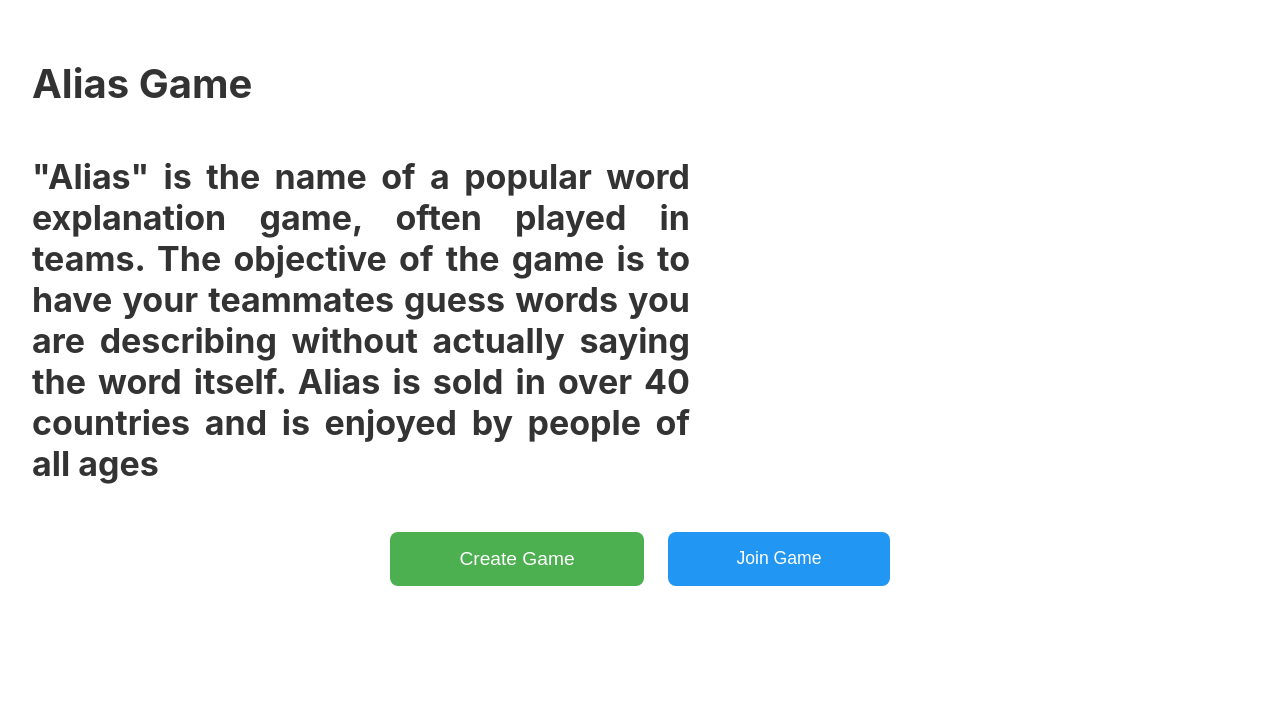
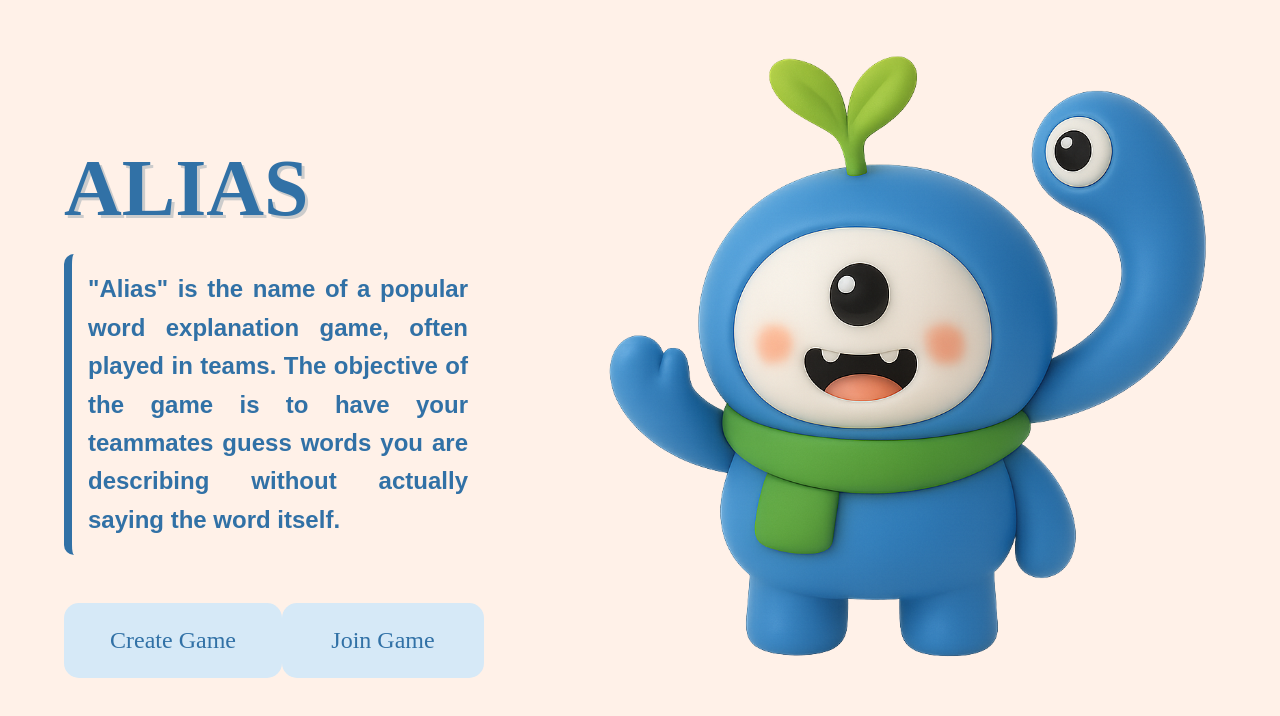
Before and after one commit to Team26SWP/InnoAlias, a React (Create React App) app in the folder frontend/: page / in a window 1280 px wide. Shown: the top 716 px of the page. Built offline with nearby package versions, Linux system fonts and the light colour scheme.

Commit message:
Merged branches

```diff
--- a/frontend/src/components/Home.tsx
+++ b/frontend/src/components/Home.tsx
@@ -1,6 +1,7 @@
 import React from 'react';
 import { useNavigate } from 'react-router-dom';
 import '../style/Home.css';
+import characterImg from '../assets/character.png';
 
 const Home: React.FC = () => {
   const navigate = useNavigate();
@@ -14,14 +15,11 @@
   };
 
   return (
+    <div className ="home-wrapper">
     <div className="home-container">
-      <h1>Alias Game</h1>
-      <h2>"Alias" is the name of a popular word
-        explanation game, often played in
-        teams. The objective of the game is to have your
-        teammates guess words you are describing without actually
-        saying the word itself. Alias is sold in over 40 countries
-        and is enjoyed by people of all ages</h2>
+      <h1>ALIAS</h1>
+      <h2>"Alias" is the name of a popular word explanation game, often played in teams. The objective of the game is
+          to have your teammates guess words you are describing without actually saying the word itself.</h2>
       <div className="home-options">
         <button onClick={handleCreateGame} className="create-button">
           Create Game
@@ -30,6 +28,10 @@
           Join Game
         </button>
       </div>
+      </div>
+      <div className="home-image">
+    <img src={characterImg} alt="Alias character" />
+  </div>
     </div>
   );
 };
--- a/frontend/src/style/CreateGame.css
+++ b/frontend/src/style/CreateGame.css
@@ -1,3 +1,108 @@
+.create-game-container {
+  max-width: 600px;
+  margin: 0 auto;
+  padding: 20px;
+  font-family: "Rubik-Mono-One";
+  margin-top: 100px;
+}
+
+.create-game-title {
+  color: #3171a6;
+  margin-bottom: 20px;
+}
+
+.game-code-section {
+  margin-bottom: 20px;
+}
+
+.game-code-input {
+  width: 80%;
+  padding: 3rem;
+  font-size: 20px;
+  border: 2px solid #D9D9D9;
+  border-radius: 10px;
+  text-align: center;
+  text-transform: uppercase;
+}
+
+.game-code-input:focus {
+  outline: none;
+  border-color: #2196F3;
+}
+
+.word-form {
+  margin-bottom: 20px;
+}
+
+.input-container {
+  display: flex;
+  gap: 10px;
+}
+
+.word-input {
+  flex: 1;
+  padding: 10px;
+  font-size: 16px;
+  border: 1px solid #D9D9D9;
+  border-radius: 10px;
+}
+
+.add-word-button {
+  padding: 20px 20px;
+  background-color: #3171a6;
+  color: #D9D9D9;
+  border: none;
+  border-radius: 10px;
+  cursor: pointer;
+}
+
+.add-word-button:hover {
+  background-color: #3171a6;
+}
+
+.words-section {
+  margin-bottom: 20px;
+}
+
+.words-title {
+  color: #3171a6;
+}
+
+.words-list {
+  list-style: none;
+  padding: 0;
+  display: flex;
+  flex-wrap: wrap;
+  gap: 10px;
+}
+
+.word-tag {
+  background-color: #D9D9D9;
+  padding: 8px 16px;
+  border-radius: 20px;
+  font-size: 16px;
+}
+
+.start-game-button {
+  width: 100%;
+  padding: 12px;
+  background-color: #3171a6;
+  color: #fff1e8;
+  border: none;
+  border-radius: 10px;
+  font-size: 16px;
+  cursor: pointer;
+}
+
+.start-game-button:disabled {
+  background-color: #cccccc;
+  cursor: not-allowed;
+}
+
+.start-game-button:not(:disabled):hover {
+  background-color: #1976D2;
+}
+
 .create-game-container {
   max-width: 600px;
   margin: 0 auto;
--- a/frontend/src/style/Home.css
+++ b/frontend/src/style/Home.css
@@ -1,59 +1,74 @@
+body {
+  font-family: 'Poppins', sans-serif;
+  background-color: #fff1e8;
+}
+
 .home-container {
-  margin: 0 auto;
+  background-color: #fff1e8;
+  max-width: 600px;
   padding: 2rem;
   text-align: left;
 }
 
 .home-container h1 {
-  font-size: 2.5rem;
-  color: #333;
-  margin-bottom: 3rem;
+  font-size: 5rem;
+  font-family:"Rubik-Mono-One";
+  color: #3171a6;
+  margin-bottom: 1rem;
+  text-shadow: 3px 3px 0 #ccc;
 }
 
 .home-container h2 {
-  font-size: 34px;
-  max-width: 658px;
+  padding: 1rem;
+  border-left: 8px solid #3171a6;
+  font-size: 1.5rem;
+  line-height: 1.6;
+  border-radius: 10px;
+  max-width: 800px;
   max-height: 366px;
   text-align: justify;
-  color: #333;
+  color: #3171a6;
   margin-bottom: 3rem;
 }
 
 .home-options {
   display: flex;
-  flex-direction: column;
-  gap: 1.5rem;
-  max-width: 300px;
-  margin: 0 auto;
+  flex-direction: row;
+  justify-content: space-between;
+  gap: 1 rem;
+  max-width: 500px;
 }
 
 .create-button,
 .join-button {
-  padding: 1rem 2rem;
-  font-size: 1.2rem;
+  flex:1;
+  max-width: 420px;
+  padding: 1.5rem;
+  font-size: 1.5rem;
   border: none;
-  border-radius: 8px;
+  font-family:"ADLaM Display";
+  border-radius: 15px;
   cursor: pointer;
-  transition: transform 0.2s, background-color 0.2s;
 }
 
 .create-button {
-  background-color: #4CAF50;
-  color: white;
+  background-color: #d6e9f7;
+  color: #3171a6;
 }
 
 .create-button:hover {
-  background-color: #45a049;
+  background-color: #d6e9f7;
   transform: translateY(-2px);
 }
 
 .join-button {
-  background-color: #2196F3;
-  color: white;
+  font-size: 1.5rem;
+  background-color: #d6e9f7;
+  color: #3171a6;
 }
 
 .join-button:hover {
-  background-color: #1976D2;
+  background-color: #d6e9f7;
   transform: translateY(-2px);
 }
 
@@ -67,4 +82,28 @@
   .join-button {
     flex: 1;
   }
+  .home-wrapper {
+  display: flex;
+  align-items: center;
+  justify-content: space-between;
+  padding: 2rem;
+  gap: 2rem;
 }
+
+.home-image img {
+  max-width: 700px;
+  height: auto;
+}
+
+@media (max-width: 768px) {
+  .home-wrapper {
+    flex-direction: column;
+    align-items: center;
+  }
+
+  .home-image img {
+    max-width: 80%;
+  }
+}
+
+}
--- a/frontend/src/style/JoinGame.css
+++ b/frontend/src/style/JoinGame.css
@@ -6,14 +6,15 @@
 
 .join-game-container h1 {
   text-align: center;
-  color: #333;
-  font-size: 2.5rem;
+  color: #3171a6;
+  font-family: "Rubik-Mono-One";
+  font-size: 3.5rem;
   margin-bottom: 2rem;
 }
 
 .join-form {
   background-color: #f5f5f5;
-  padding: 2rem;
+  padding: 1rem;
   border-radius: 10px;
   box-shadow: 0 2px 4px rgba(0, 0, 0, 0.1);
 }
@@ -24,47 +25,49 @@
 
 .form-group label {
   display: block;
-  color: #444;
+  color: #3171a6;
   font-size: 1.1rem;
   margin-bottom: 0.5rem;
 }
 
 .form-group input {
-  width: 100%;
-  padding: 0.8rem;
+  width: 95%;
+  padding: 0.5rem;
   font-size: 1rem;
   border: 2px solid #ddd;
-  border-radius: 8px;
+  border-radius: 10px;
   transition: border-color 0.2s;
 }
 
 .form-group input:focus {
   outline: none;
-  border-color: #2196F3;
+  border-color: #d6e9f7;
 }
-
 .form-group input::placeholder {
   color: #999;
 }
 
 .join-button {
-  width: 100%;
+  display: block;
+  margin: 0 auto;
+  width: 60%;
   padding: 1rem;
-  background-color: #2196F3;
-  color: white;
+  background-color: #d6e9f7;
+  color: #3171a6;
   border: none;
-  border-radius: 8px;
-  font-size: 1.1rem;
+  font-size: 1.5rem;
+  border-radius: 15px;
   cursor: pointer;
   transition: background-color 0.2s, transform 0.2s;
 }
 
 .join-button:hover {
-  background-color: #1976D2;
+  background-color: #d6e9f7;
   transform: translateY(-2px);
 }
 
 .join-button:active {
+  background-color: #3171a6;
   transform: translateY(0);
 }
 
--- a/frontend/src/style/Quiz.css
+++ b/frontend/src/style/Quiz.css
@@ -1,6 +1,7 @@
 .quiz-container {
   max-width: 600px;
   margin: 0 auto;
+  margin-top: 10rem;
   padding: 20px;
   font-family: Arial, sans-serif;
 }
@@ -12,7 +13,7 @@
   margin-bottom: 20px;
   padding: 10px;
   background-color: #f5f5f5;
-  border-radius: 8px;
+  border-radius: 10px;
 }
 
 .progress, .timer, .score {
@@ -30,7 +31,7 @@
 }
 
 .question-card h2 {
-  color: #333;
+  color: #3171a6;
   margin-bottom: 20px;
 }
 
@@ -79,7 +80,7 @@
 .guess-button {
   padding: 12px 24px;
   font-size: 18px;
-  background-color: #4CAF50;
+  background-color: #3171a6;
   color: white;
   border: none;
   border-radius: 6px;
@@ -88,7 +89,7 @@
 }
 
 .guess-button:hover {
-  background-color: #45a049;
+  background-color: #3171a6;
 }
 
 .message {
@@ -139,7 +140,7 @@
 }
 
 .word-item.current {
-  background-color: #2196F3;
+  background-color: #3171a6;
   color: white;
   transform: scale(1.1);
 }
@@ -167,7 +168,7 @@
 
 .option:hover:not(:disabled) {
   background-color: #f0f0f0;
-  border-color: #2196F3;
+  border-color: #3171a6;
 }
 
 .option:disabled {
@@ -193,7 +194,7 @@
 
 .next-button {
   padding: 1rem 2rem;
-  background-color: #2196F3;
+  background-color: #3171a6;
   color: white;
   border: none;
   border-radius: 5px;
@@ -203,7 +204,7 @@
 }
 
 .next-button:hover {
-  background-color: #1976D2;
+  background-color: #3171a6;
 }
 
 @media (min-width: 768px) {
```
Also changed, not shown: frontend/src/assets/character.png (added), 1 other file (tests, documents, lock files or other folders).
